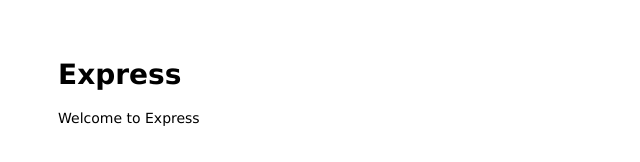
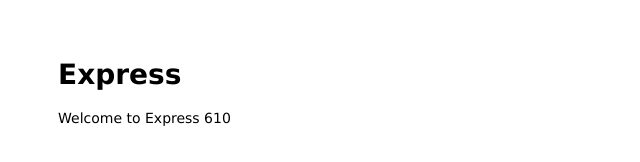
Before and after one commit to gogochi/myexpress6102, a website: page public/index.html in a window 1280 px wide. Shown: the full height of the page, 0-640 px from the left. Drawn offline with Linux system fonts and the light colour scheme.

Commit message:
update welcome message to include version number

```diff
--- a/public/index.html
+++ b/public/index.html
@@ -7,7 +7,7 @@
 
 <body>
   <h1>Express</h1>
-  <p>Welcome to Express</p>
+  <p>Welcome to Express 610</p>
 </body>
 
 </html>
```
